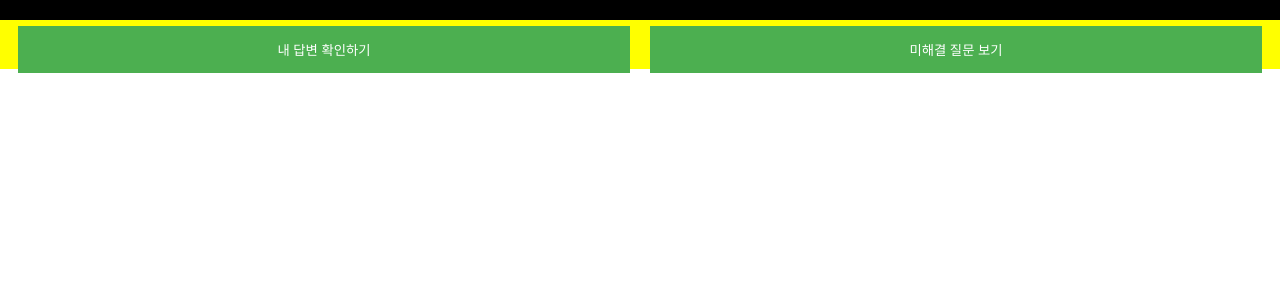
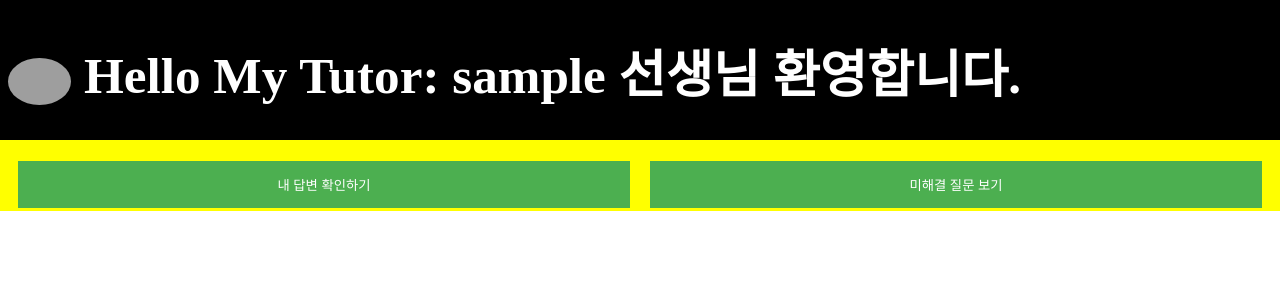
Before and after one commit to munhyunsu/StudentHelper, a Django app: page /tmain in a window 1280 px wide. Shown: the top 300 px of the page. Run offline with Django 3.2, Linux system fonts and the light colour scheme; the visitor is signed in with stand-in values (Sample User, id 1); data that the repository does not hold is empty; grey boxes are pictures that could not be loaded.

Commit message:
change style

```diff
--- a/mysite/static/css/main.css
+++ b/mysite/static/css/main.css
@@ -1,7 +1,30 @@
+
+/*!* Bordered form *!*/
+.header {
+    background-color: black;
+}
+
+h1.logo {
+    font-size: 4vw;
+    color: white;
+}
+
+img.logo {
+    width: 5%;
+    height: 5%;
+    border-radius: 50%;
+}
+
+body {
+    background-image: linear-gradient(to bottom, black 0%, black 60%, yellow 60%, yellow 90%, white 90%, white 100%); /* W3C */
+    background-repeat: no-repeat;
+}
+
 * {
     box-sizing: border-box;
 
 }
+
 
 /* Create two equal columns that floats next to each other */
 .column {
--- a/mysite/templates/detail.html
+++ b/mysite/templates/detail.html
@@ -8,6 +8,9 @@
     <meta charset="UTF-8">
     <title>Student Helper - Question {{ question.id }}</title>
 </head>
+<div class="header">
+  <h1 class="logo"><a href="/"><img src="{% static "img/logo.png" %}" class="logo" align="center"></a> {{ user.username }} 학생의 질문 </h1>
+</div>
 <body>
 {#    {{ user.username }}#}
 {#    {{ question.id }}#}
--- a/mysite/templates/tmain.html
+++ b/mysite/templates/tmain.html
@@ -2,16 +2,16 @@
 <html lang="en">
 <head>
     {% load static %}
+    <link rel="stylesheet" type="text/css" href="{% static "css/index.css" %}">
     <link rel="stylesheet" type="text/css" href="{% static "css/main.css" %}">
-    <link rel="stylesheet" type="text/css" href="{% static "css/index.css" %}">
     <meta charset="UTF-8">
     <title>Student Helper - Teacher main</title>
 </head>
 <body>
-{#<h3>Student {{ method }} {{ user.is_authenticated }} {{ user.username }} {{ user.password }}</h3>#}
-
+<div class="header">
+  <h1 class="logo"><a href="/"><img src="{% static "img/logo.png" %}" class="logo" align="center"></a> Hello My Tutor: {{ user.username }} 선생님 환영합니다. </h1>
+</div>
 <div class="row">
-{#    <div class="column" style="background-color:#eee;">#}
     <div class="column">
 
         <button  onclick="document.getElementById('id01').style.display='block'">내 답변 확인하기</button>
@@ -36,7 +36,6 @@
 
 
     </div>
-{#    <div class="column" style="background-color:#ddd;">#}
     <div class="column">
         <button  onclick="document.getElementById('id02').style.display='block'">미해결 질문 보기</button>
 
--- a/mysite/views.py
+++ b/mysite/views.py
@@ -45,7 +45,8 @@ def tmain(request):
                           'title': q.title,
                           'pub_date': r.pub_date})
         unsolved_question = Question.objects.filter(is_done=False).order_by('pub_date')
-        return render(request, 'tmain.html', {'my_reply': reply,
+        return render(request, 'tmain.html', {'user': user,
+                                              'my_reply': reply,
                                               'questions': unsolved_question})
     elif request.method == 'POST':
         method = request.method
```
Also changed, not shown: mysite/static/css/detail.css (+21 -0 lines), mysite/templates/smain.html (+4 -5 lines).
